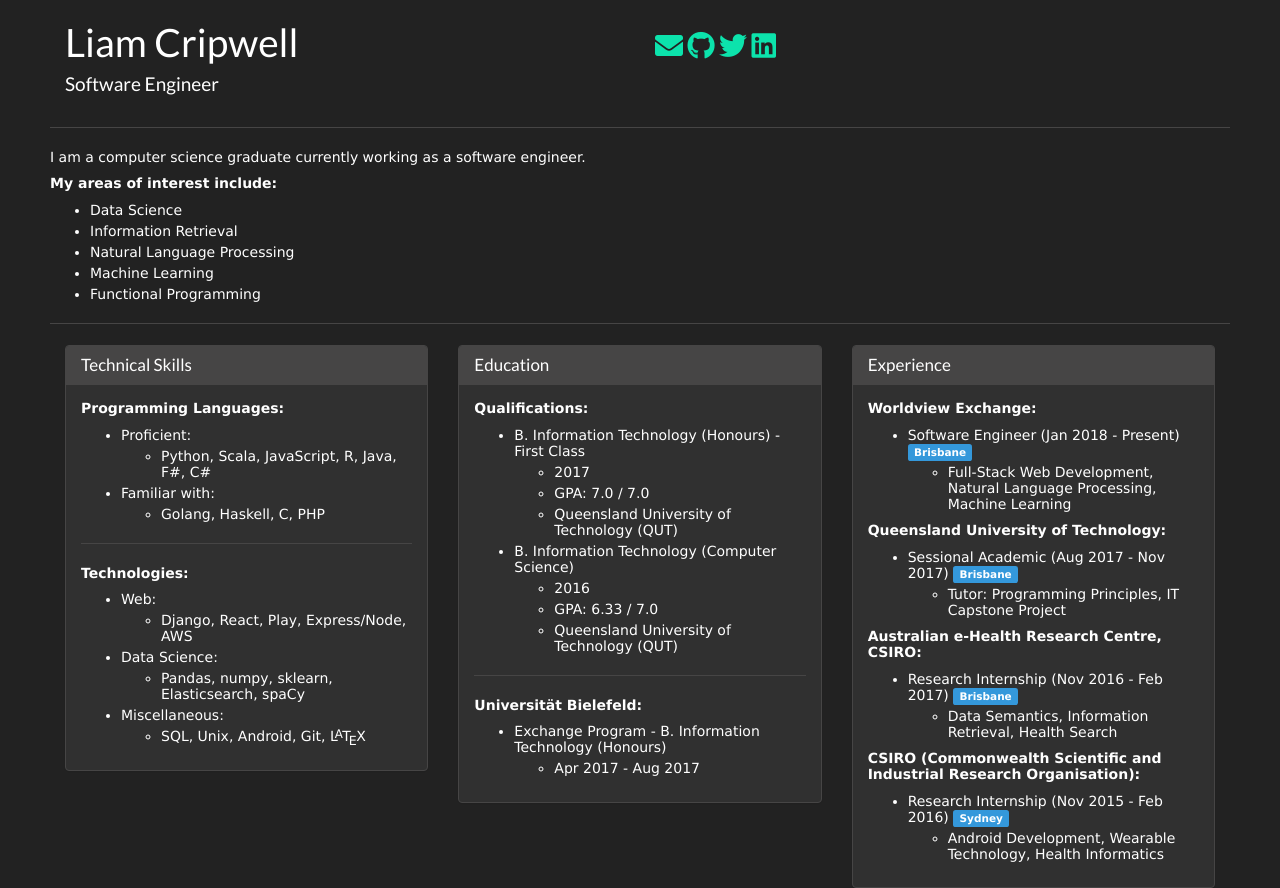
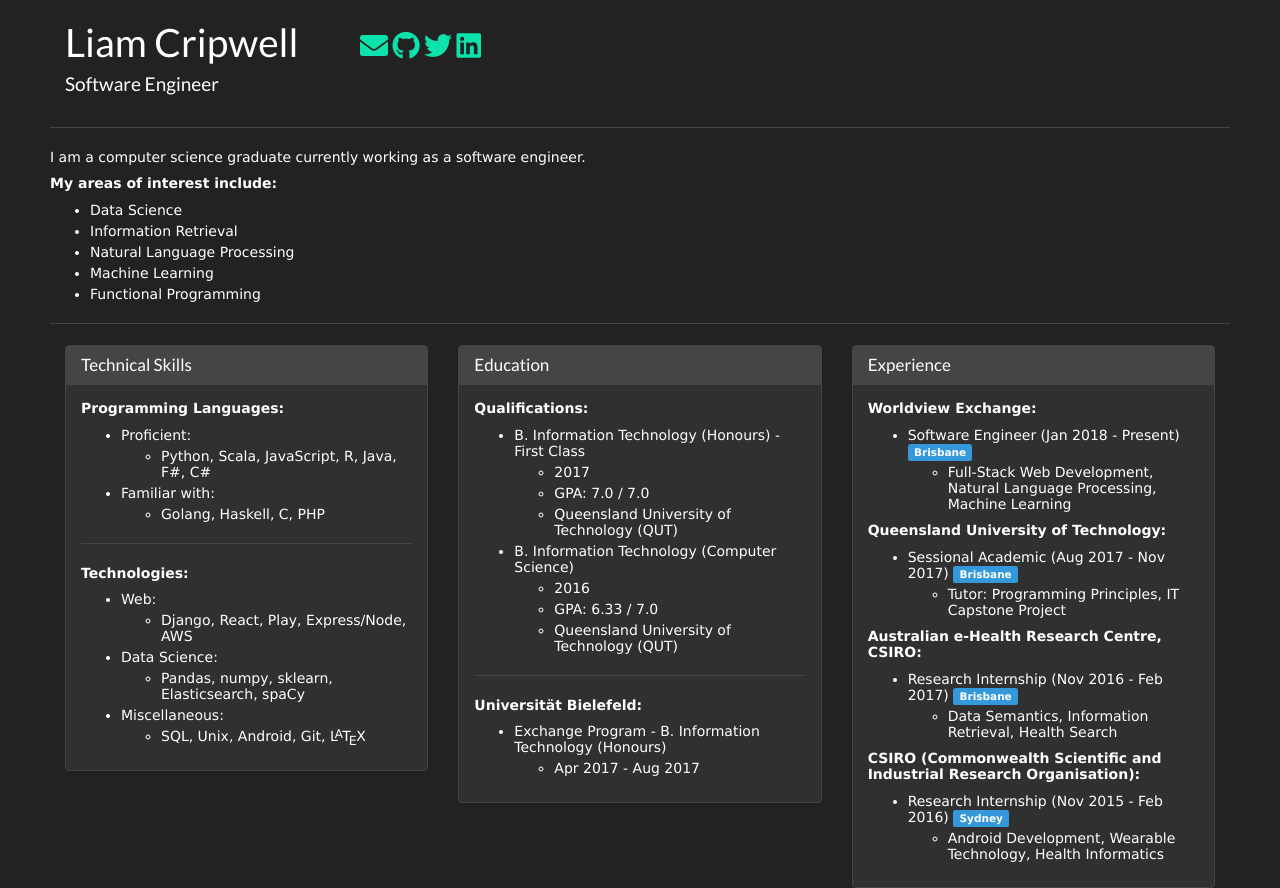
Before and after one commit to liamcripwell/personal-site, a plain HTML site: page index.html in a window 1280 px wide. Shown: the top 888 px of the page. Drawn offline with nearby package versions, Linux system fonts and the light colour scheme.

Commit message:
altered size of rows

```diff
--- a/index.html
+++ b/index.html
@@ -23,7 +23,7 @@
   <!-- Header -->
   <div class="container-fluid">
     <div class="row">
-      <div class="col-sm-6">
+      <div class="col-sm-3">
         <h1>Liam Cripwell</h1>
         <h4>Software Engineer</h4>
       </div>
```
